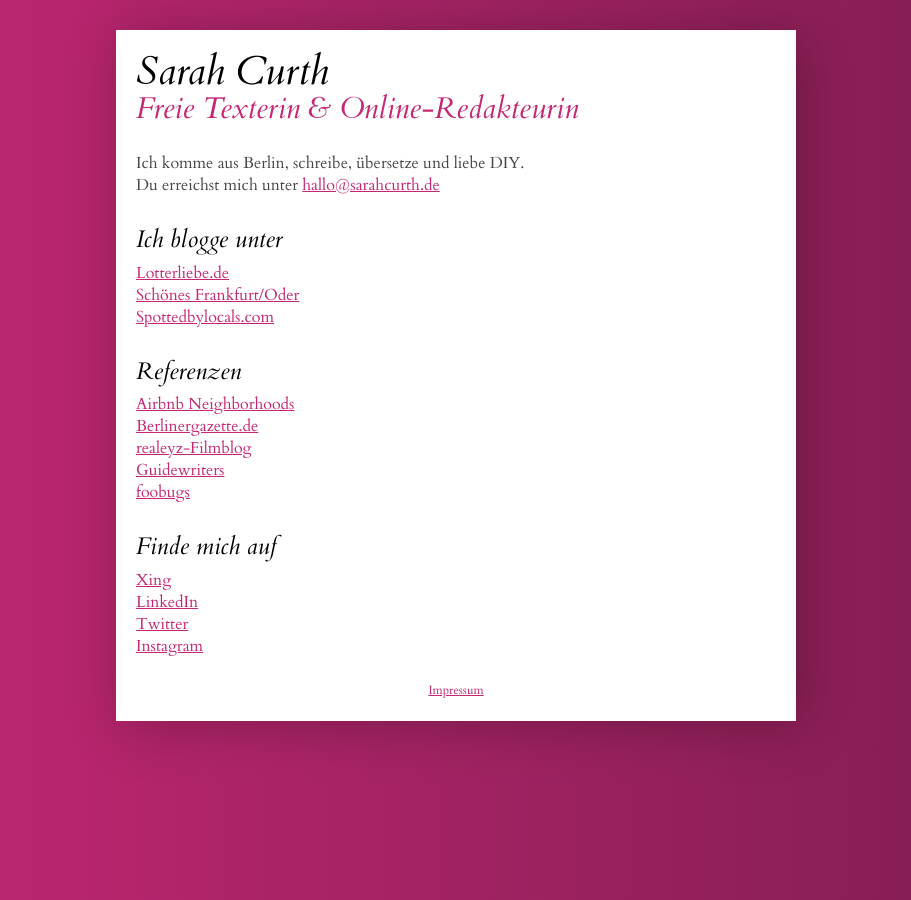
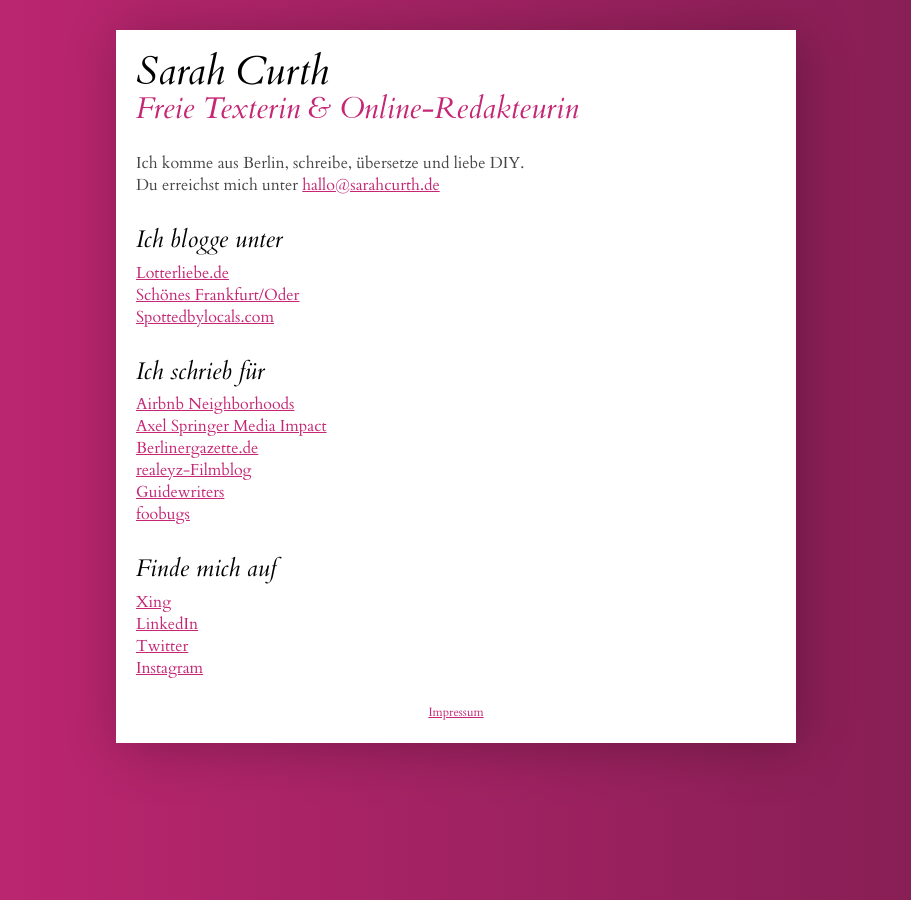
Before and after one commit to lotterliebe/lotterliebe.github.io, a Jekyll site: the page built from index.md, in a window 1280 px wide. Shown: the whole page, without its empty margins (184-1095 px from the left). Built offline with Jekyll 4.4.1, drawn with Linux system fonts in a browser that asks for light colours; Markdown is read by kramdown in place of the engine named in the settings.

Commit message:
Update index.md

```diff
--- a/index.md
+++ b/index.md
@@ -8,8 +8,9 @@ Du erreichst mich unter [hallo@sarahcurth.de](mailto:hallo@sarahcurth.de)
 *  [Schönes Frankfurt/Oder](http://schoenesffo.tumblr.com/)
 *  [Spottedbylocals.com](http://spottedbylocals.com/berlin/author/sarahcurth)
 
-##Referenzen
+##Ich schrieb für
 *  [Airbnb Neighborhoods](https://www.airbnb.de/locations)
+*  [Axel Springer Media Impact](http://www.axelspringer-mediapilot.de/)
 *  [Berlinergazette.de](http://berlinergazette.de/author/sarah-curth/)
 *  [realeyz-Filmblog](http://www.realeyz.tv/de/blog/author/sarahcurth)
 *  [Guidewriters](https://guidewriters.com/)
```
